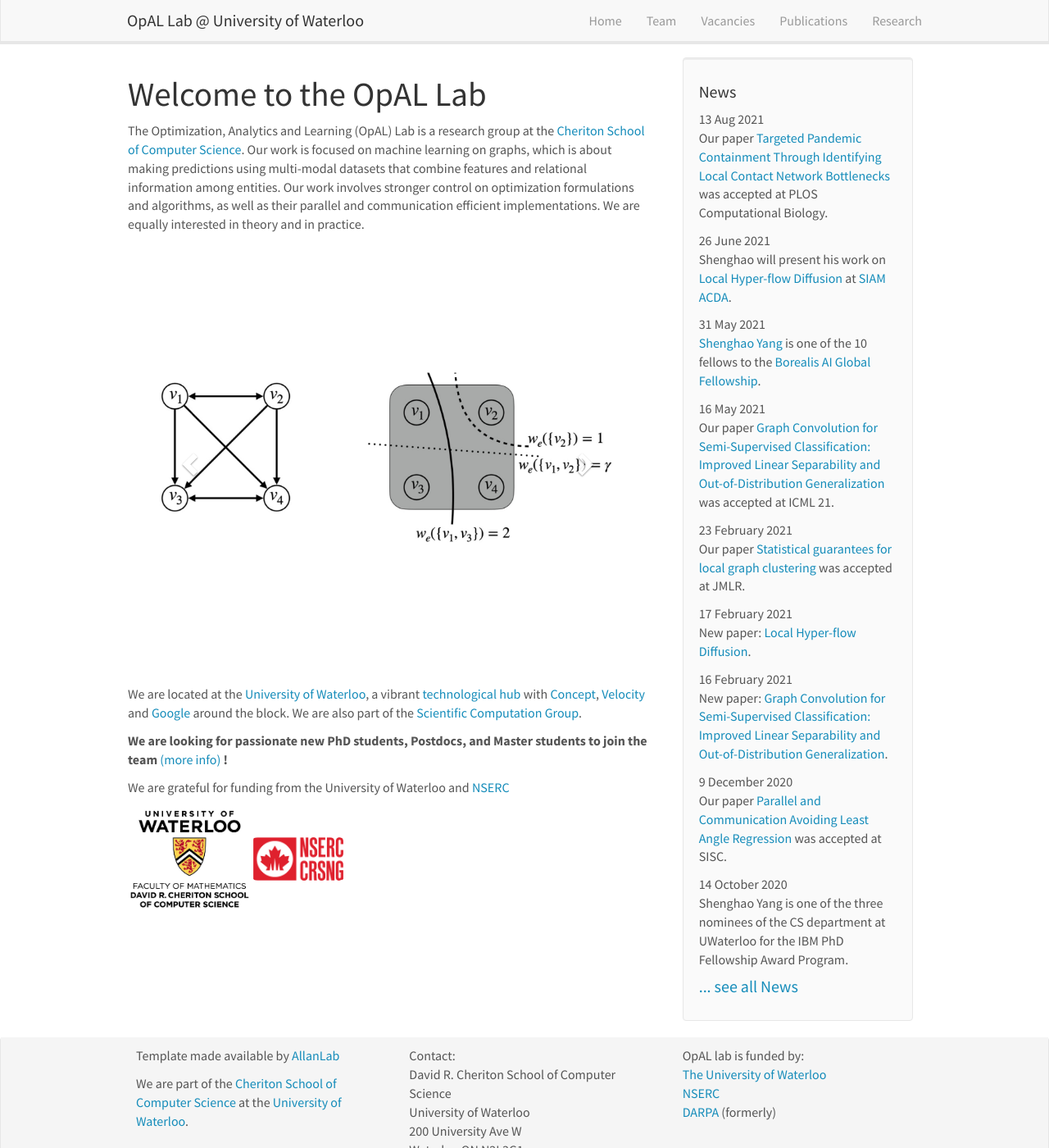
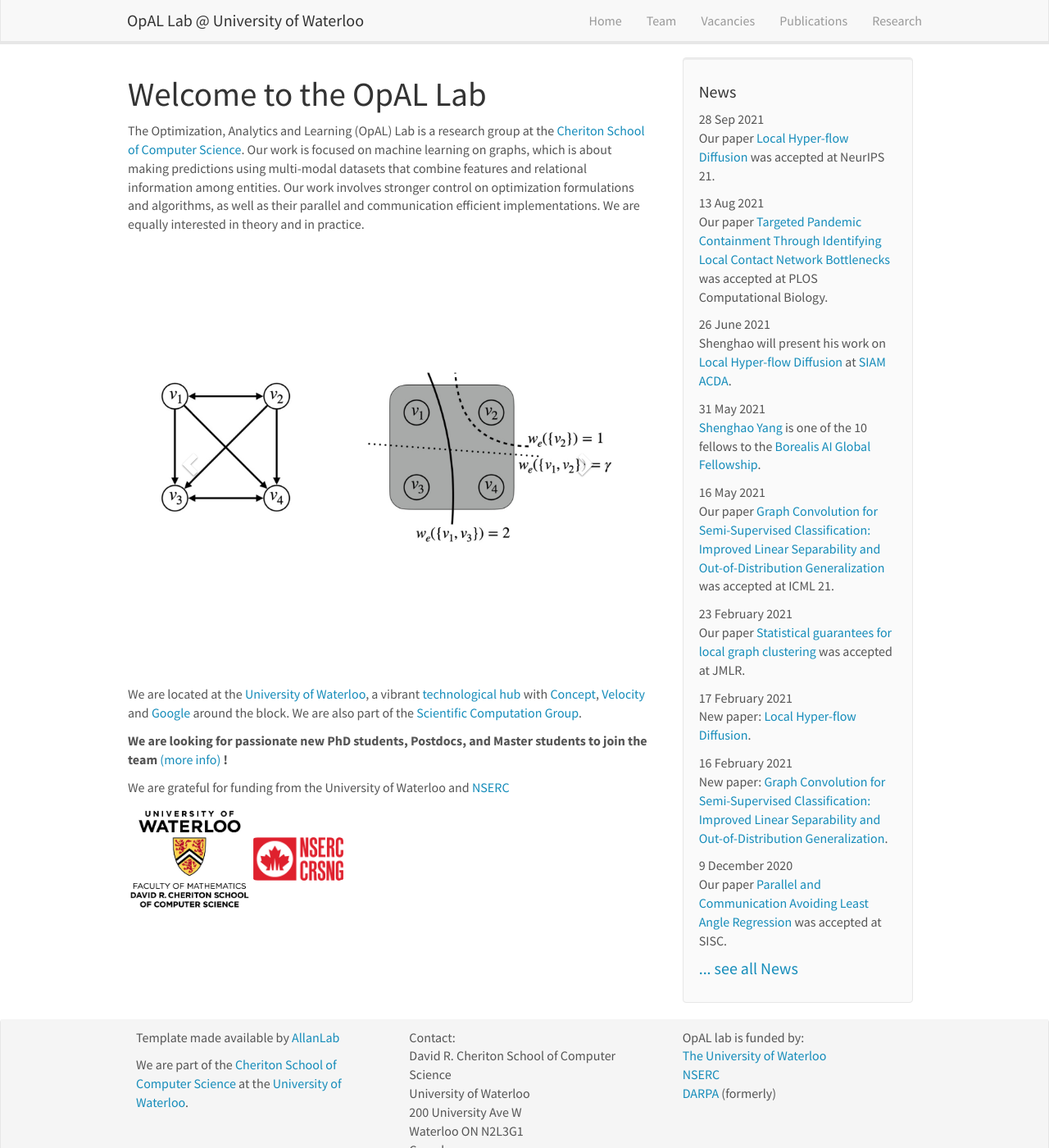
Before and after one commit to opallab/opallab.github.io, a Jekyll site: the page built from _pages/home.md, in a window 1280 px wide and 1400 px high. Shown: the whole window at 82% size. Built offline with Jekyll 4.4.1, drawn with Linux system fonts in a browser that asks for light colours; nearby versions of some CDN libraries.

Commit message:
neurips paper 2021

```diff
--- a/_data/news.yml
+++ b/_data/news.yml
@@ -1,3 +1,6 @@
+- date: 28 Sep 2021
+  headline: "Our paper <a href='https://arxiv.org/abs/2102.07945'>Local Hyper-flow Diffusion</a> was accepted at NeurIPS 21."
+
 - date: 13 Aug 2021
   headline: "Our paper <a href='https://journals.plos.org/ploscompbiol/article?id=10.1371/journal.pcbi.1009351'>Targeted Pandemic Containment Through Identifying Local Contact Network Bottlenecks</a> was accepted at PLOS Computational Biology."
 
--- a/_data/publist.yml
+++ b/_data/publist.yml
@@ -4,7 +4,7 @@
   authors: K. Fountoulakis, P. Li, S. Yang
   link:
     url: https://arxiv.org/abs/2102.07945
-    display: arXiv:2102.07945
+    display: arXiv:2102.07945 (Accepted at NeurIPS 2021)
   highlight: 1
   news2:
 
```
